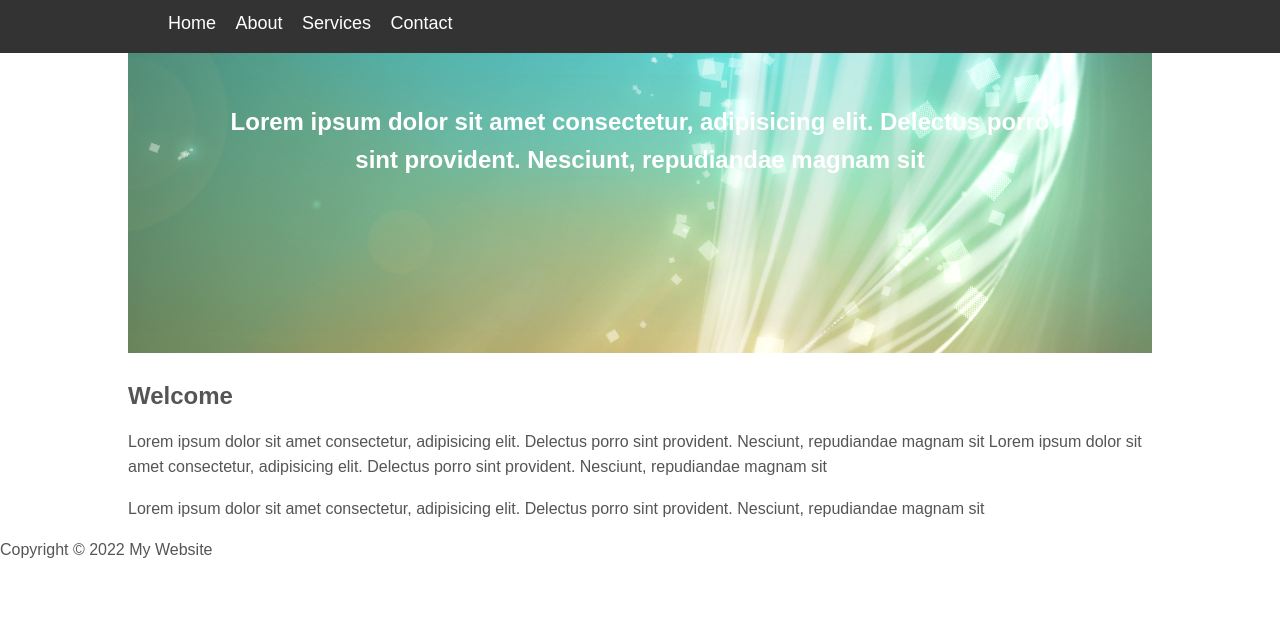
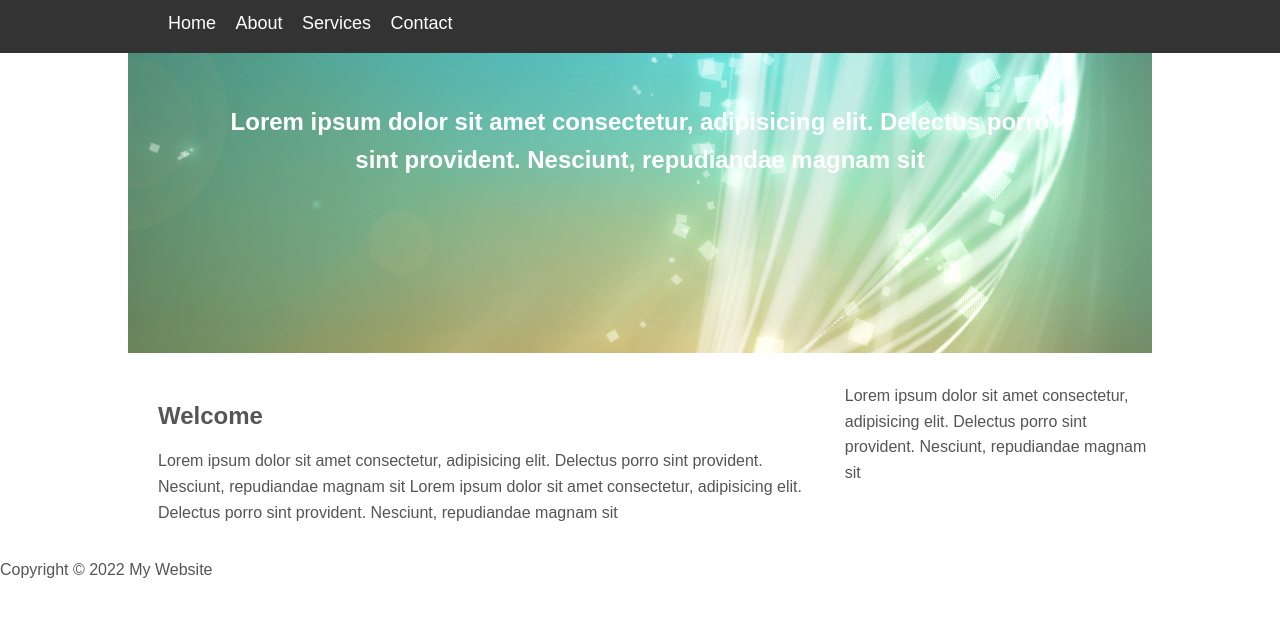
Before and after one commit to femipraize/csscrashcourse, a plain HTML site: page mywebsite/index.html in a window 1280 px wide. Shown: the part 73-690 px from the top of the page. Drawn offline with Linux system fonts and the light colour scheme.

Commit message:
cheatsheet update

```diff
--- a/mywebsite/css/style.css
+++ b/mywebsite/css/style.css
@@ -52,3 +52,10 @@ navbar ul{
     line-height: 1.6em;
     padding-top: 30px;
 }
+
+#main{
+    float: left;
+    width: 70%;
+    padding: 0 30px;
+    box-sizing: border-box;
+}
```
